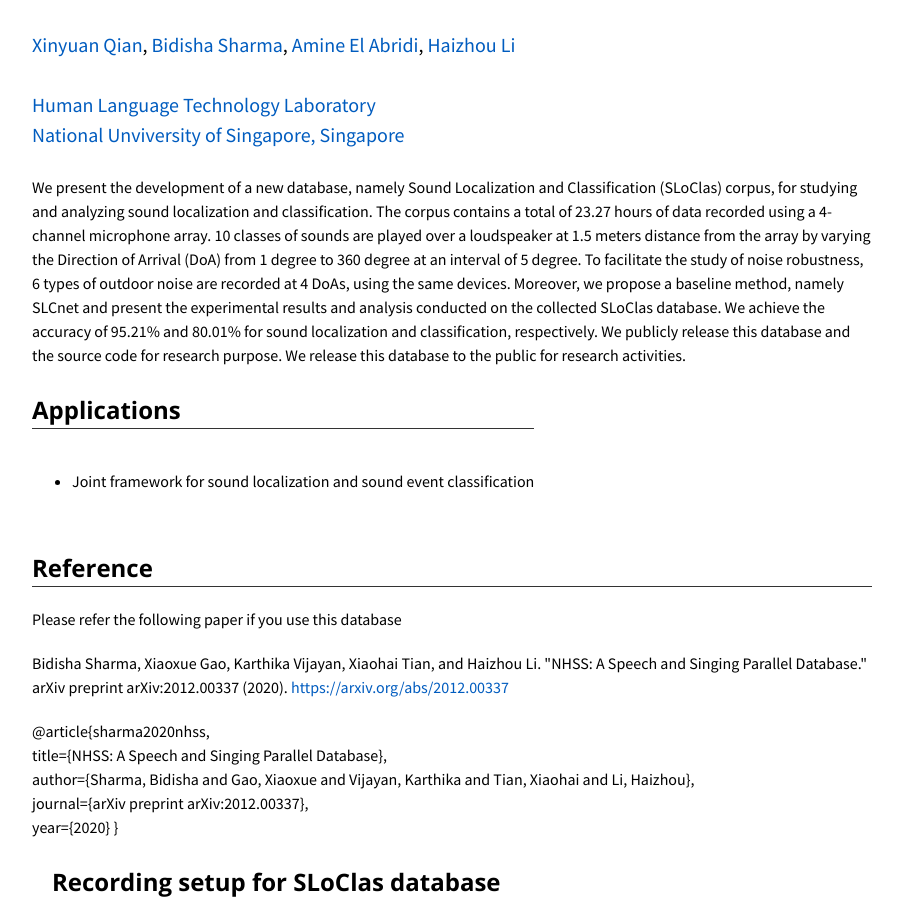
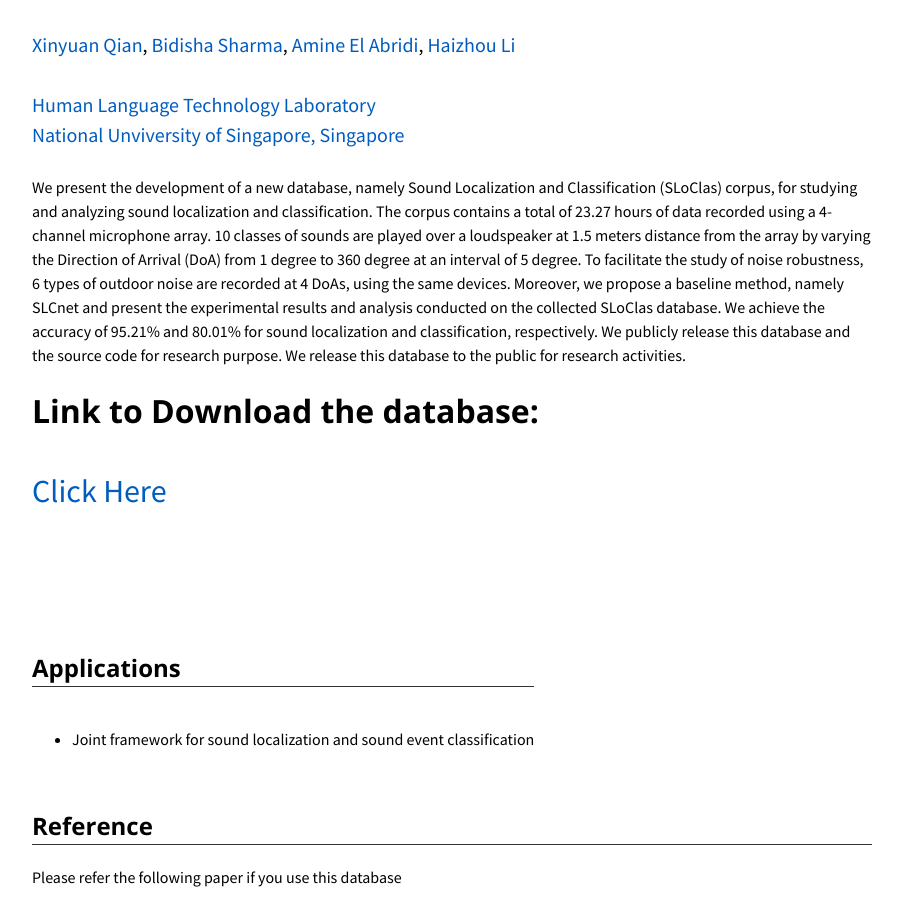
Before and after one commit to bidishasharma/bidishasharma.github.io, a Jekyll site: the page SLoClass/index.html, which Jekyll copies as it is, in a window 1280 px wide and 900 px high. Shown: the whole window, without its empty margins (188-1090 px from the left). Built offline with Jekyll 4.4.1, drawn with Linux system fonts in a browser that asks for light colours; a script that is not in the unit is left out.

Commit message:
Update index.html

```diff
--- a/SLoClass/index.html
+++ b/SLoClass/index.html
@@ -47,6 +47,11 @@
 
               We release this database to the public for research activities.
 
+ <h3><font size="+3">Link to Download the database:</font></h3>
+
+<font size="+3"><p><a href="https://zenodo.org/record/4925958#.YMMyhiYRXCI">Click Here</a><br /> </p></font>
+</blockquote>
+<p>&nbsp;</p>
 
             </p>
           </div>
```
